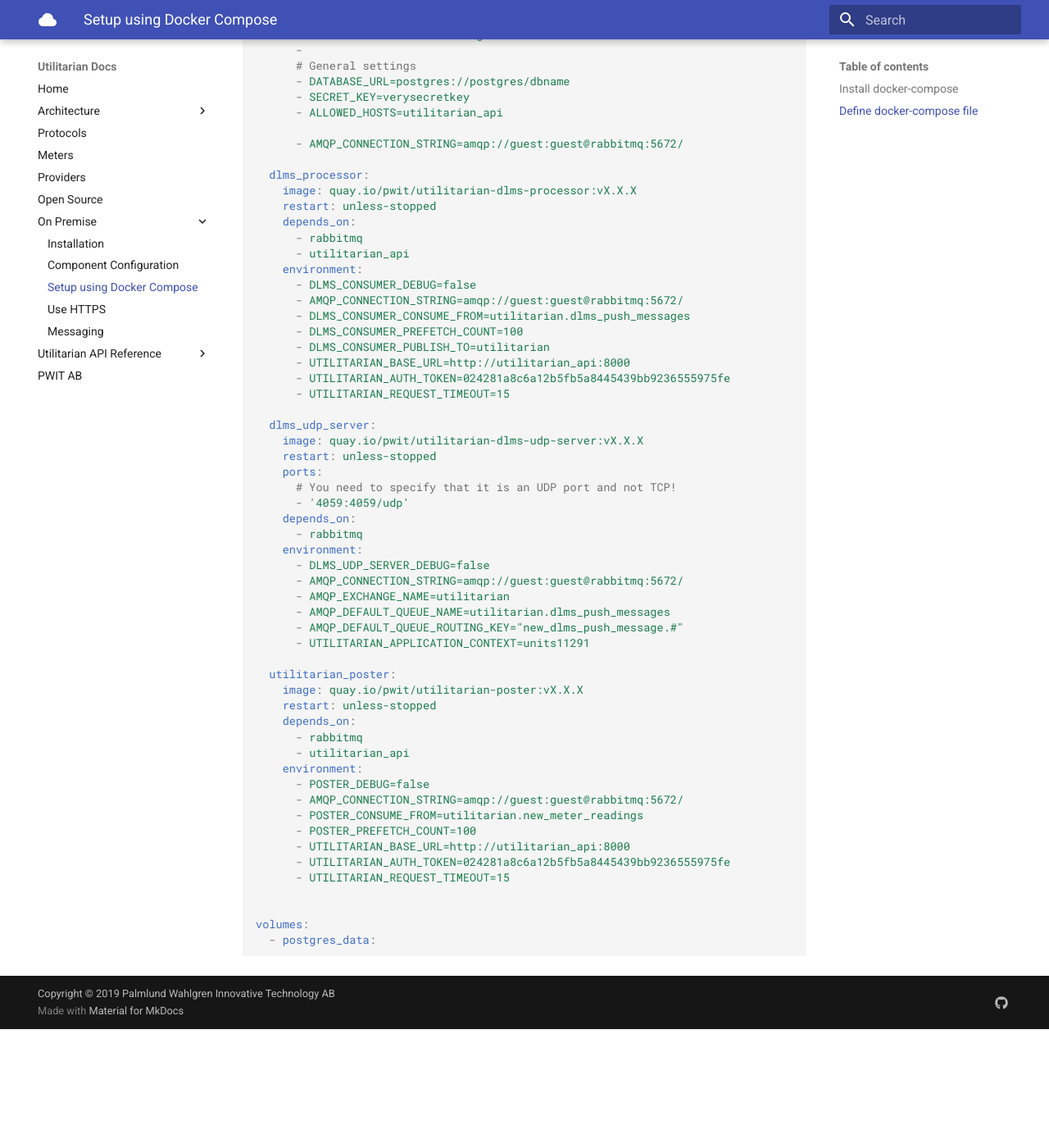
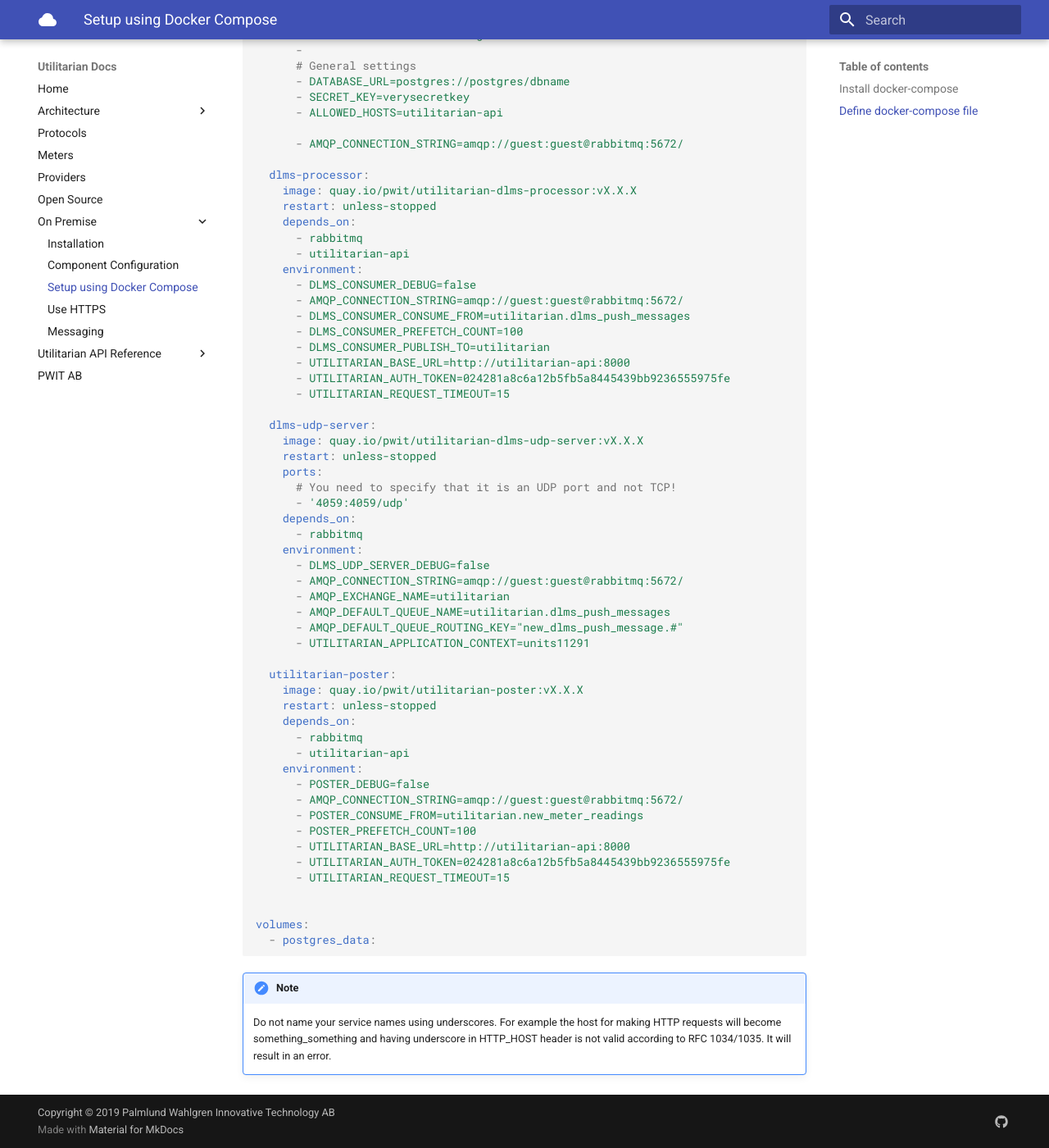
Before and after one commit to pwitab/utilitarian-api-docs, an MkDocs documentation site: the page built from docs/docker_compose.md, in a window 1280 px wide and 1400 px high, scrolled down 1238 px. Shown: the whole window at 82% size. Built offline with MkDocs 1.6.1 and Material for MkDocs 9.7.7, drawn with Linux system fonts in a browser that asks for light colours; before the commit the page ends 2493 px from its top, so only the background shows below that; some of the changed text lies outside the part shown.

Commit message:
Fixed errors in docker-compose and added compress command

````diff
--- a/docs/docker_compose.md
+++ b/docs/docker_compose.md
@@ -45,7 +45,7 @@
     volumes:
       - postgres_data:/var/lib/postgresql/data/
 
-  utilitarian_api:
+  utilitarian-api:
     image: quay.io/pwit/utilitarian:vx.x.x
     restart: unless-stopped
     ports:
@@ -62,27 +62,27 @@
       # General settings
       - DATABASE_URL=postgres://postgres/dbname
       - SECRET_KEY=verysecretkey
-      - ALLOWED_HOSTS=utilitarian_api
+      - ALLOWED_HOSTS=utilitarian-api
 
       - AMQP_CONNECTION_STRING=amqp://guest:guest@rabbitmq:5672/
 
-  dlms_processor:
+  dlms-processor:
     image: quay.io/pwit/utilitarian-dlms-processor:vX.X.X
     restart: unless-stopped
     depends_on:
       - rabbitmq
-      - utilitarian_api
+      - utilitarian-api
     environment:
       - DLMS_CONSUMER_DEBUG=false
       - AMQP_CONNECTION_STRING=amqp://guest:guest@rabbitmq:5672/
       - DLMS_CONSUMER_CONSUME_FROM=utilitarian.dlms_push_messages
       - DLMS_CONSUMER_PREFETCH_COUNT=100
       - DLMS_CONSUMER_PUBLISH_TO=utilitarian
-      - UTILITARIAN_BASE_URL=http://utilitarian_api:8000
+      - UTILITARIAN_BASE_URL=http://utilitarian-api:8000
       - UTILITARIAN_AUTH_TOKEN=024281a8c6a12b5fb5a8445439bb9236555975fe
       - UTILITARIAN_REQUEST_TIMEOUT=15
 
-  dlms_udp_server:
+  dlms-udp-server:
     image: quay.io/pwit/utilitarian-dlms-udp-server:vX.X.X
     restart: unless-stopped
     ports:
@@ -98,18 +98,18 @@
       - AMQP_DEFAULT_QUEUE_ROUTING_KEY="new_dlms_push_message.#"
       - UTILITARIAN_APPLICATION_CONTEXT=units11291
 
-  utilitarian_poster:
+  utilitarian-poster:
     image: quay.io/pwit/utilitarian-poster:vX.X.X
     restart: unless-stopped
     depends_on:
       - rabbitmq
-      - utilitarian_api
+      - utilitarian-api
     environment:
       - POSTER_DEBUG=false
       - AMQP_CONNECTION_STRING=amqp://guest:guest@rabbitmq:5672/
       - POSTER_CONSUME_FROM=utilitarian.new_meter_readings
       - POSTER_PREFETCH_COUNT=100
-      - UTILITARIAN_BASE_URL=http://utilitarian_api:8000
+      - UTILITARIAN_BASE_URL=http://utilitarian-api:8000
       - UTILITARIAN_AUTH_TOKEN=024281a8c6a12b5fb5a8445439bb9236555975fe
       - UTILITARIAN_REQUEST_TIMEOUT=15
 
@@ -118,3 +118,9 @@
   - postgres_data:
 
 ```
+
+!!! note
+    Do not name your service names using underscores. For example the host for
+    making HTTP requests will become something_something and having underscore
+    in HTTP_HOST header is not valid according to RFC 1034/1035. It will result
+    in an error.
````
Also changed, not shown: docs/installation.md (+26 -0 lines).
